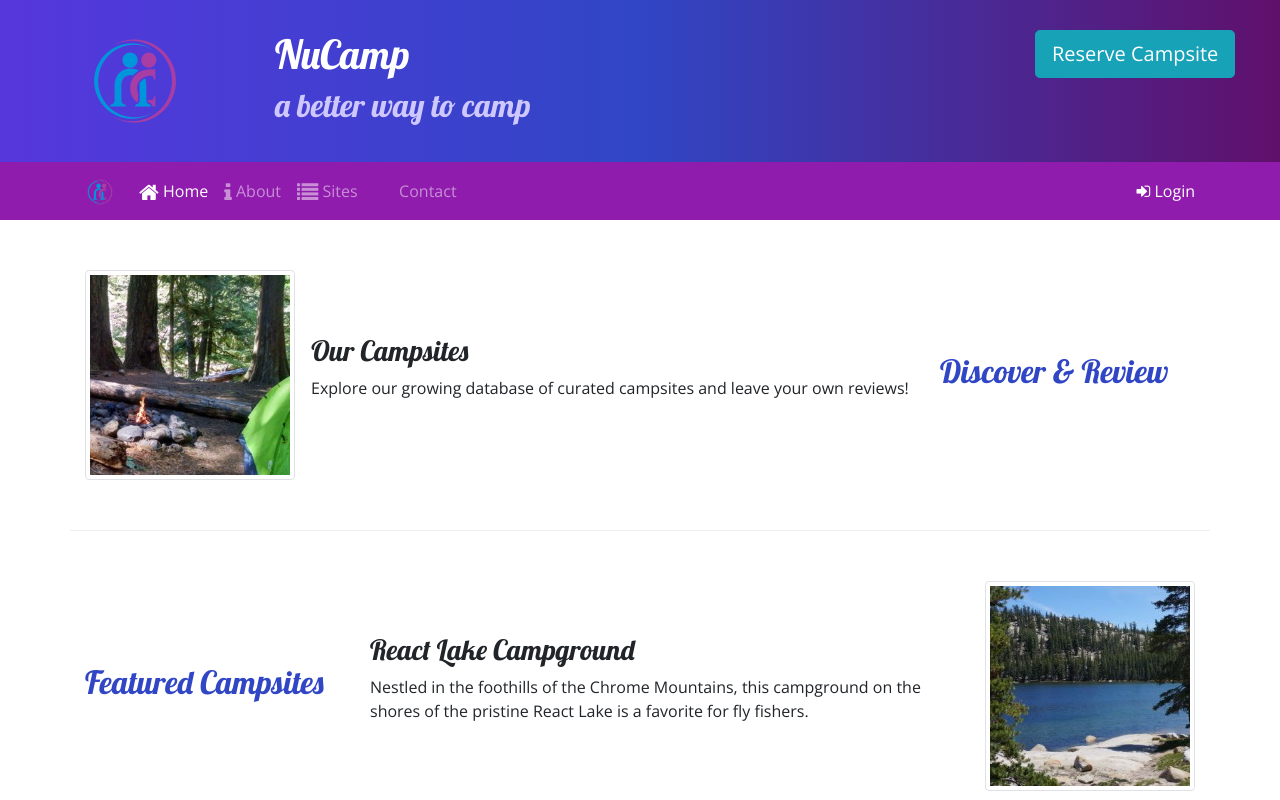
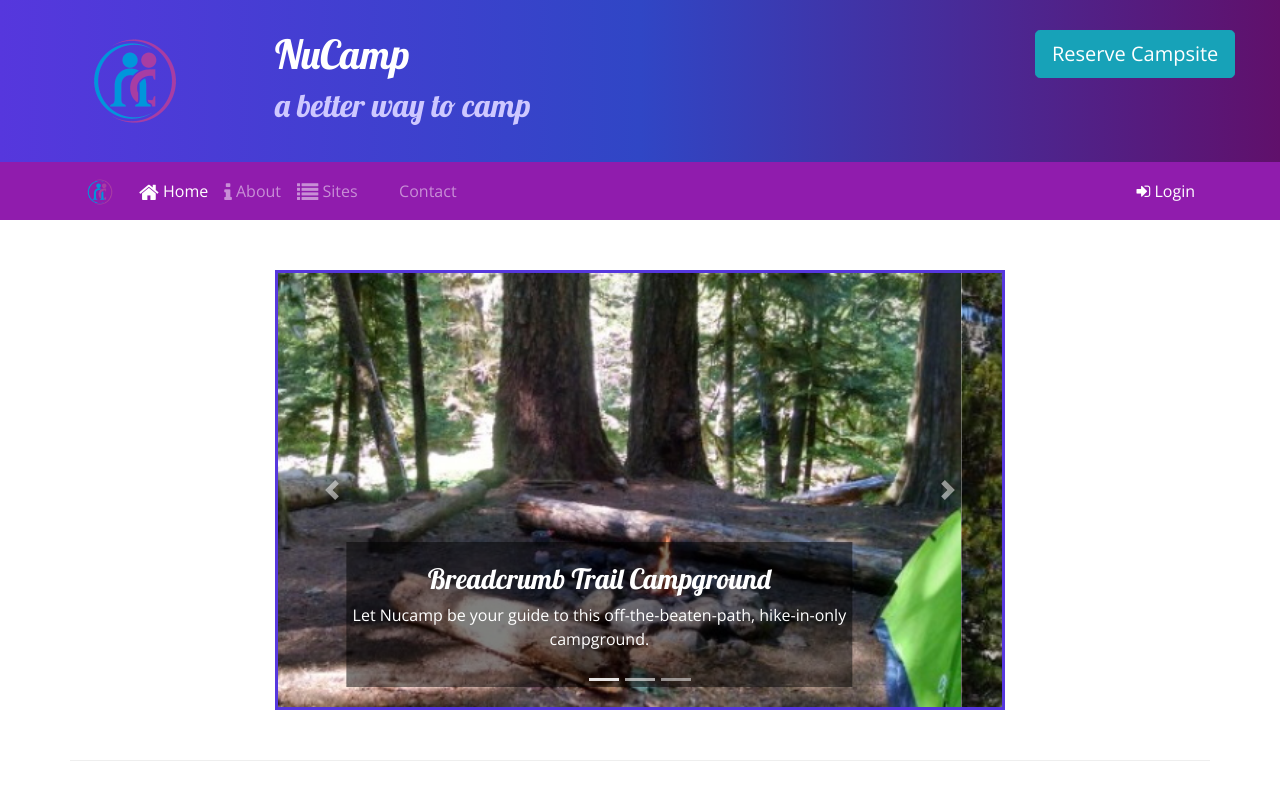
Before and after one commit to Rajthilakam/campsite, a website: page index.html in a window 1280 px wide. Shown: the top 800 px of the page. Drawn offline with nearby package versions, Linux system fonts and the light colour scheme.

Commit message:
Carousel

```diff
--- a/css/styles.css
+++ b/css/styles.css
@@ -50,3 +50,11 @@ a, a:hover {
     color: inherit;
     text-decoration: none;
   }
+
+  .carousel-caption {
+    background-color: rgba(0, 0, 0, 0.5);
+}
+
+.carousel {
+    border: solid #5637DD;
+}
--- a/index.html
+++ b/index.html
@@ -98,6 +98,51 @@
 
 
     <div class="container">
+        <div class="row row-content">
+            <div class="col-md-8 mx-auto">
+                <div id="homeCarousel" class="carousel slide" data-ride="carousel">
+                    <ol class="carousel-indicators">
+                        <li data-target="#homeCarousel" data-slide-to="0" class="active"></li>
+                        <li data-target="#homeCarousel" data-slide-to="1"></li>
+                        <li data-target="#homeCarousel" data-slide-to="2"></li>
+                    </ol>
+                    <div class="carousel-inner">
+                        <div class="carousel-item active">
+                            <img class="d-block w-100" src="img/img/breadcrumb-trail.jpg" alt="Breadcrumb Trail Campground" />
+                            <div class="carousel-caption">
+                                <h3>Breadcrumb Trail Campground</h3>
+                                <p class="d-none d-sm-block">Let Nucamp be your guide to this off-the-beaten-path, hike-in-only campground.</p>
+                            </div>
+                        </div>
+                        <div class="carousel-item">
+                            <img class="d-block w-100" src="img/img/react-lake.jpg" alt="React Lake Campground" />
+                            <div class="carousel-caption">
+                                <h3>React Lake Campground</h3>
+                                <p class="d-none d-sm-block">Nestled in the foothills of the Chrome Mountains, this campground on the shores of the pristine React Lake is a favorite for fly fishers.</p>
+                            </div>
+                        </div>
+                        <div class="carousel-item">
+                            <img class="d-block w-100" src="img/img/chrome-river.jpg" alt="Chrome River Campground" />
+                            <div class="carousel-caption">
+                                <h3>Chrome River Campground</h3>
+                                <p class="d-none d-sm-block">Spend a few sunny days and starry nights beneath a canopy of old-growth firs at this enchanting spot by the Chrome River.</p>
+                            </div>
+                        </div>
+                    </div>
+                    <a class="carousel-control-prev" href="#homeCarousel" role="button" data-slide="prev">
+                        <span class="carousel-control-prev-icon"></span>
+                        <span class="sr-only">Previous</span>
+                    </a>
+                    <a class="carousel-control-next" href="#homeCarousel" role="button" data-slide="next">
+                        <span class="carousel-control-next-icon"></span>
+                        <span class="sr-only">Next</span>
+                    </a>
+                </div>
+            </div>
+        </div>
+
+
+
         <div class="row row-content align-items-center">
             <div class="col-sm-4 order-sm-last col-md-3">
                 <h2>Discover & Review</h2>
```
